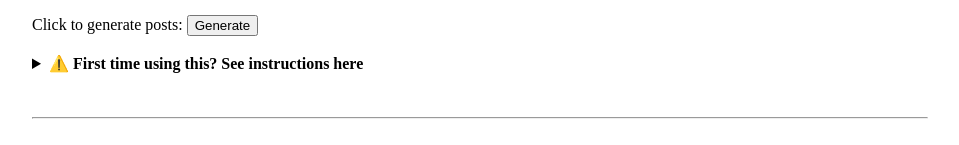
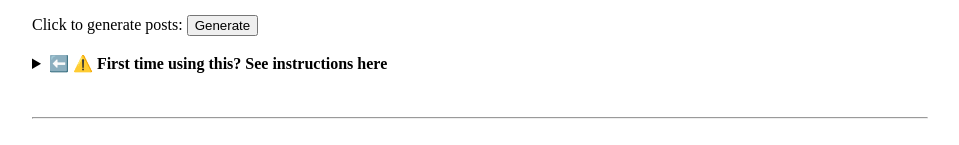
Before and after one commit to virtualdom/cos, a plain HTML site: page index.html in a window 1280 px wide. Shown: the part 299-444 px from the top of the page, without its empty margins (168-1127 px from the left). Drawn offline with Linux system fonts and the light colour scheme.

Commit message:
Update index.html

```diff
--- a/index.html
+++ b/index.html
@@ -27,7 +27,7 @@
     <br>
     <br>
     <details>
-      <summary><b>⚠️ First time using this? See instructions here</b></summary>
+      <summary><b>⬅️ ⚠️ First time using this? See instructions here</b></summary>
       <br>
       <p>This is a little helper I made to generate social media posts using the usual "Combined Sheet" from COS. For it to work properly, see the following:</p>
       <p>The prerequisite step is to download the file <b>as a CSV.</b> From Google Sheets, you can click <i>File > Download > Comma Separated Values (.csv)</i></p>
```
